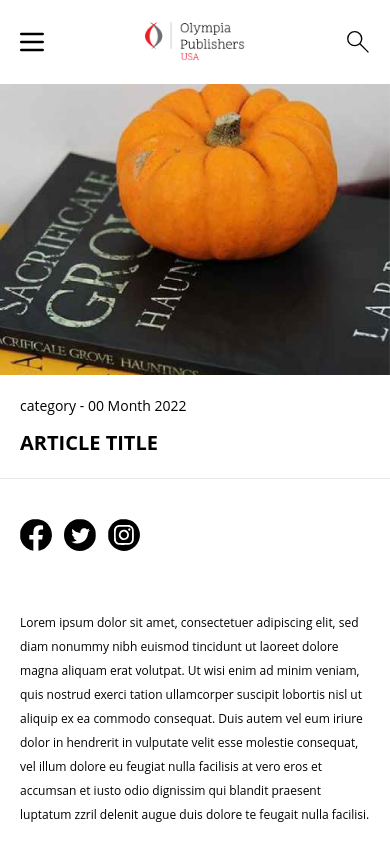
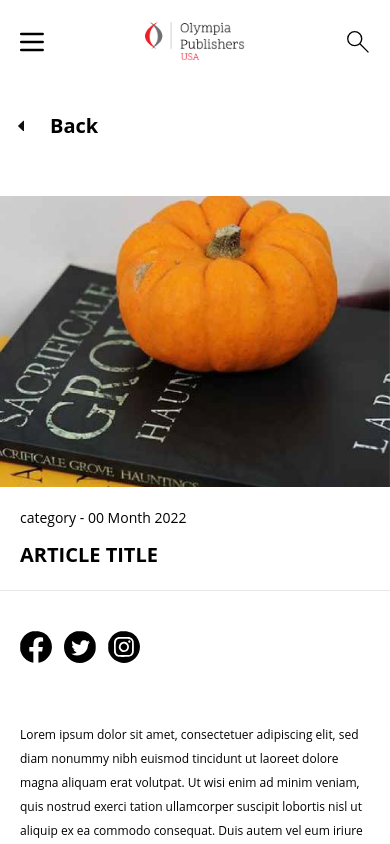
Before and after one commit to Hadees621/Olympia-USA, a Next.js app: page /features/article in a window 390 px wide. Shown: the top 844 px of the page. Built offline with nearby package versions, Linux system fonts and the light colour scheme.

Commit message:
fix: features/article mt

```diff
--- a/src/app/features/article/page.js
+++ b/src/app/features/article/page.js
@@ -1,10 +1,6 @@
 "use client";
 
 import Image from "next/image";
-import { Books } from "@/utils/home/Books";
-import BookComponent from "@/components/home/BookComponent";
-import Button from "@/components/feature/Button";
-import AuthorComponent from "@/components/search/AuthorComponent";
 import RecentPost from "@/components/feature/RecentPost";
 import Facebook from "../../../../public/imgs/Facebook.svg";
 import Twitter from "../../../../public/imgs/Twitter.svg";
@@ -26,7 +22,7 @@ const page = () => {
 
   return (
     <div className="w-full mx-auto">
-      <div className="flex flex-col mx-auto lg:max-w-[900px] xl:max-w-[1000px] 2xl:max-w-[1400px]">
+      <div className="flex flex-col mx-auto lg:max-w-[900px] xl:max-w-[1000px] 2xl:max-w-[1400px] mt-28 lg:mt-0">
         <BackButton />
 
         <div className="pt-10 flex flex-col w-full justify-start md:justify-center font-open-sans space-y-5 p- lg:p-1 ">
```
